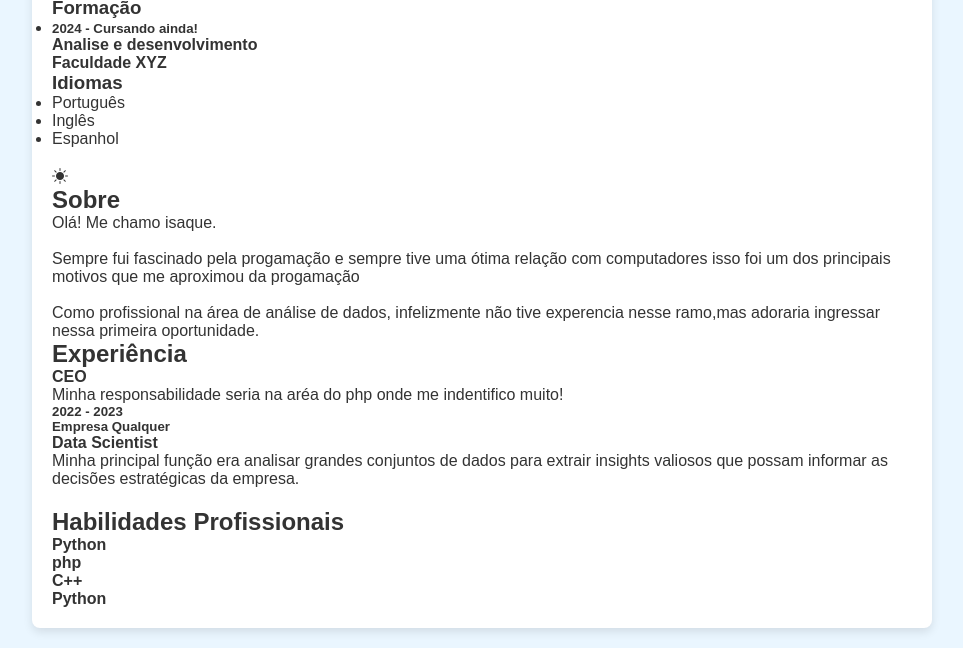
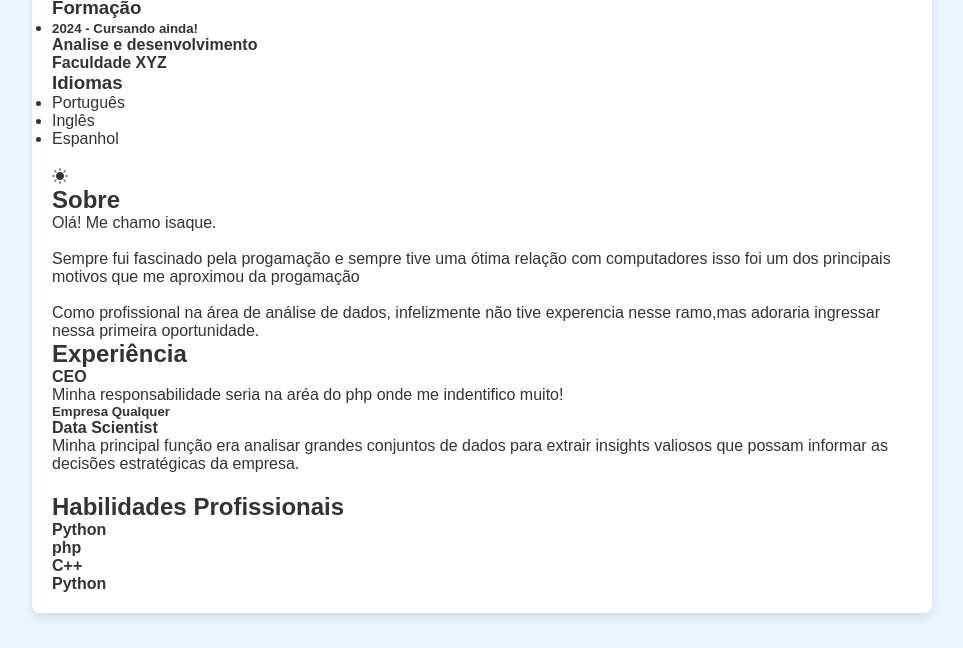
Before and after one commit to isaquepoestacio/curriculo, a plain HTML site: page index.html in a window 1280 px wide. Shown: the part 615-1263 px from the top of the page, without its empty margins (158-1121 px from the left). Drawn offline with nearby package versions, Linux system fonts and the light colour scheme.

Commit message:
index.html

```diff
--- a/index.html
+++ b/index.html
@@ -127,7 +127,6 @@
                 <div class="box">
                     <div class="year_company">
                         <!-- Substitua pelo ano de ingresso e de saída da empresa (se for seu emprego atual, coloque Atual) -->
-                        <h5>2022 - 2023</h5>
                         <h5>Empresa Qualquer</h5>
                     </div>
                     <div class="text">
```
